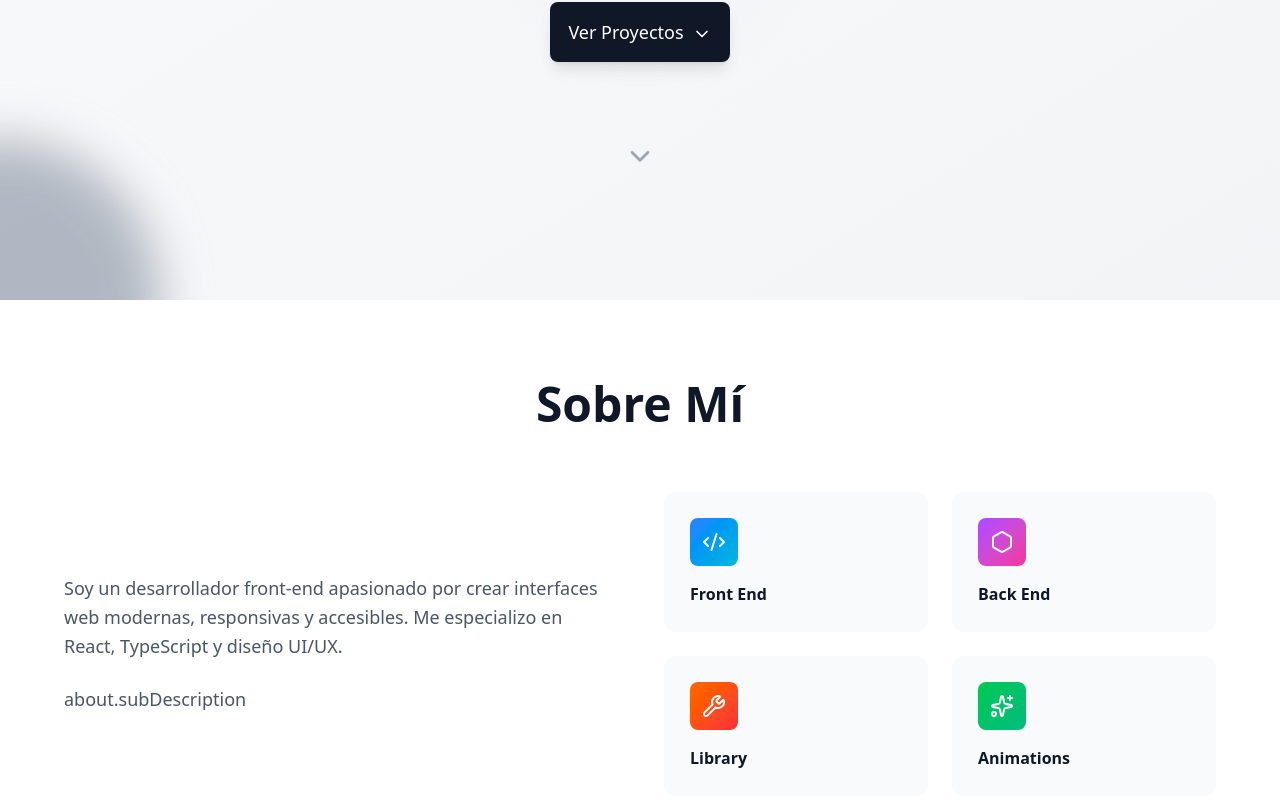
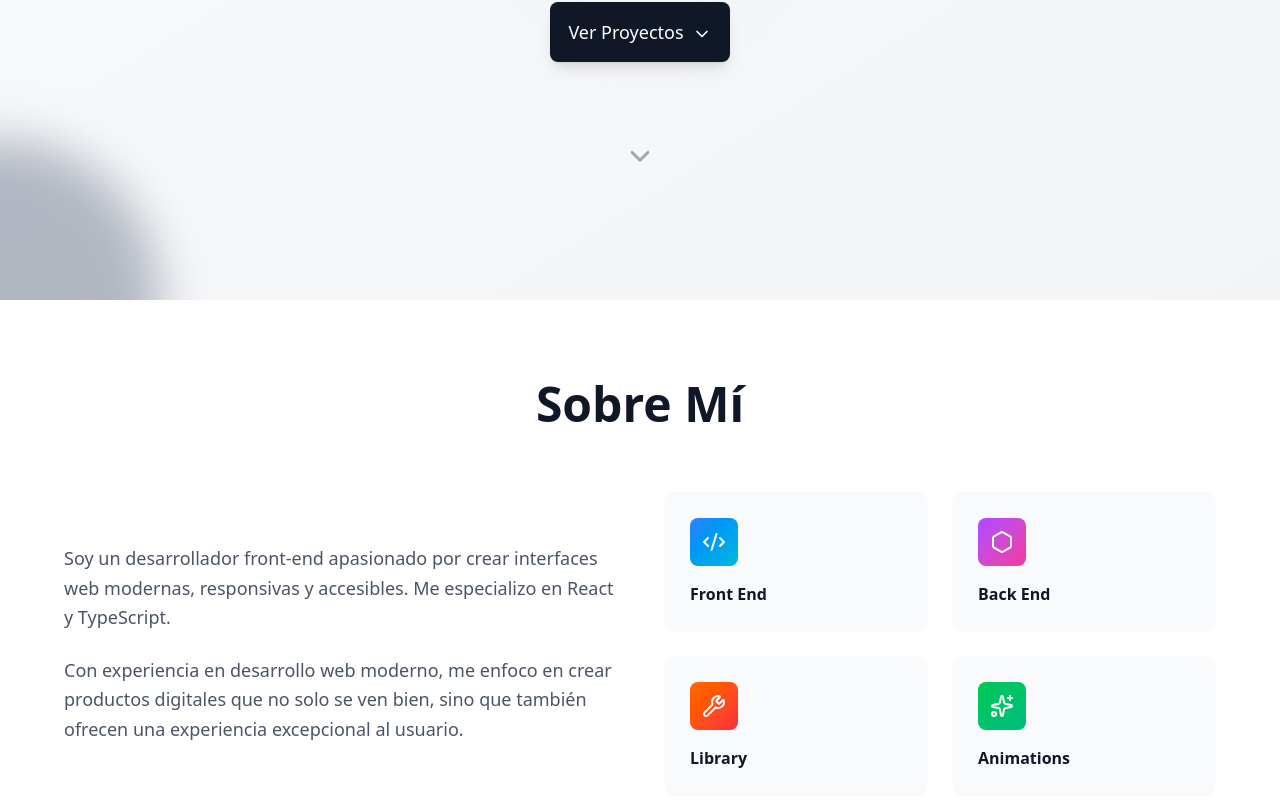
Before and after one commit to WilliamSalcedo/MiPortafolio, a React (Vite) app: page / in a window 1280 px wide. Shown: the part 600-1406 px from the top of the page. Built offline with nearby package versions, Linux system fonts and the light colour scheme.

Commit message:
add a new about translations

```diff
--- a/src/contexts/LanguageContext.tsx
+++ b/src/contexts/LanguageContext.tsx
@@ -14,7 +14,8 @@ const translations = {
     'hero.cta': 'Ver Proyectos',
     'about.title': 'Sobre Mí',
     'about.description':
-      'Soy un desarrollador front-end apasionado por crear interfaces web modernas, responsivas y accesibles. Me especializo en React, TypeScript y diseño UI/UX.',
+      'Soy un desarrollador front-end apasionado por crear interfaces web modernas, responsivas y accesibles. Me especializo en React y TypeScript.',
+    'about.subDescription':'Con experiencia en desarrollo web moderno, me enfoco en crear productos digitales que no solo se ven bien, sino que también ofrecen una experiencia excepcional al usuario.',
     'about.skills': 'Habilidades',
     'projects.title': 'Proyectos Destacados',
     'projects.viewDemo': 'Ver Demo',
@@ -33,7 +34,8 @@ const translations = {
     'hero.cta': 'View Projects',
     'about.title': 'About Me',
     'about.description':
-      'I am a front-end developer passionate about creating modern, responsive, and accessible web interfaces. I specialize in React, TypeScript, and UI/UX design.',
+      'I am a front-end developer passionate about creating modern, responsive, and accessible web interfaces. I specialize in React and TypeScript.',
+    'about.subDescription':'With experience in modern web development, I focus on creating digital products that not only look great but also deliver an exceptional user experience.',
     'about.skills': 'Skills',
     'projects.title': 'Featured Projects',
     'projects.viewDemo': 'View Demo',
```
